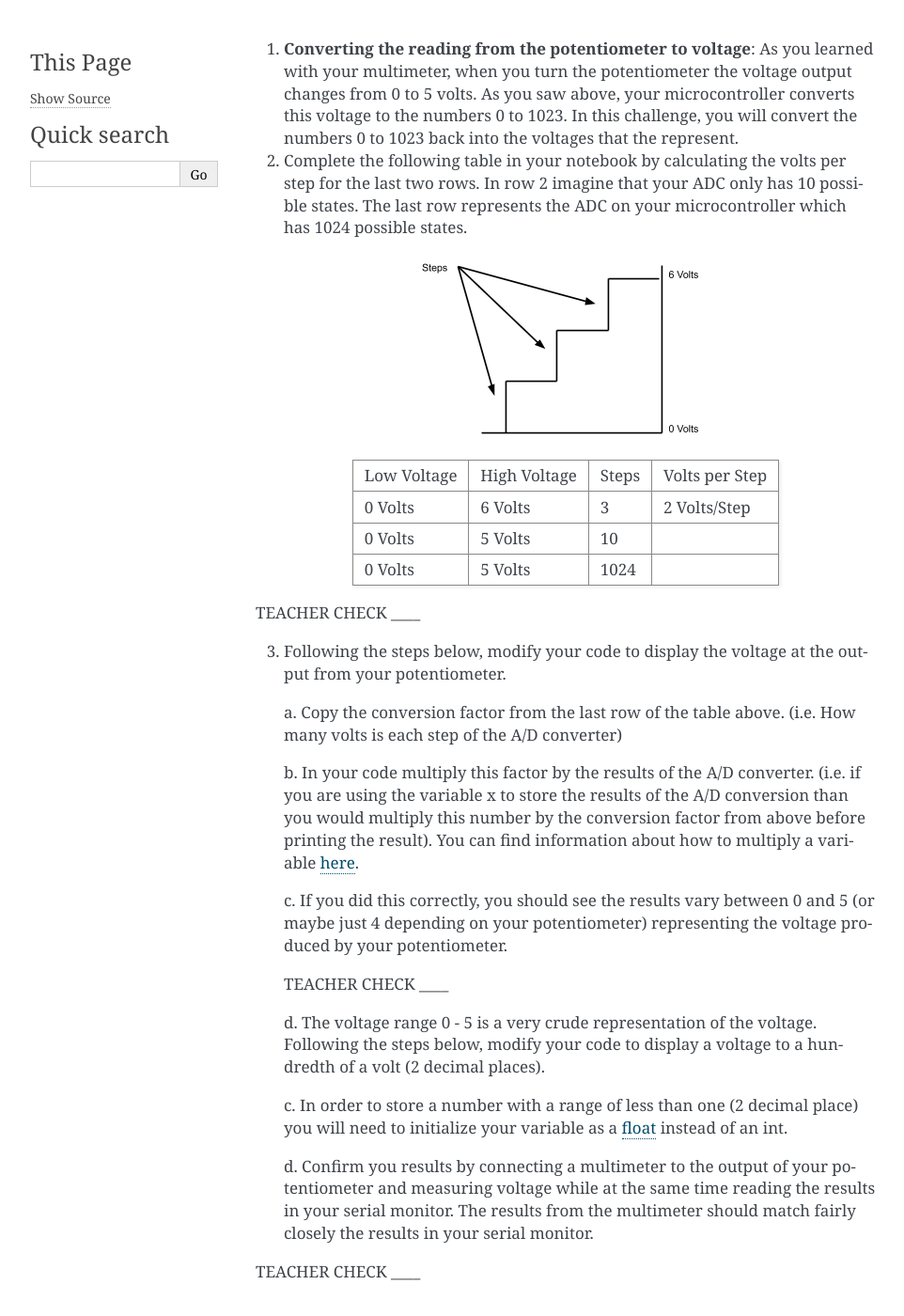
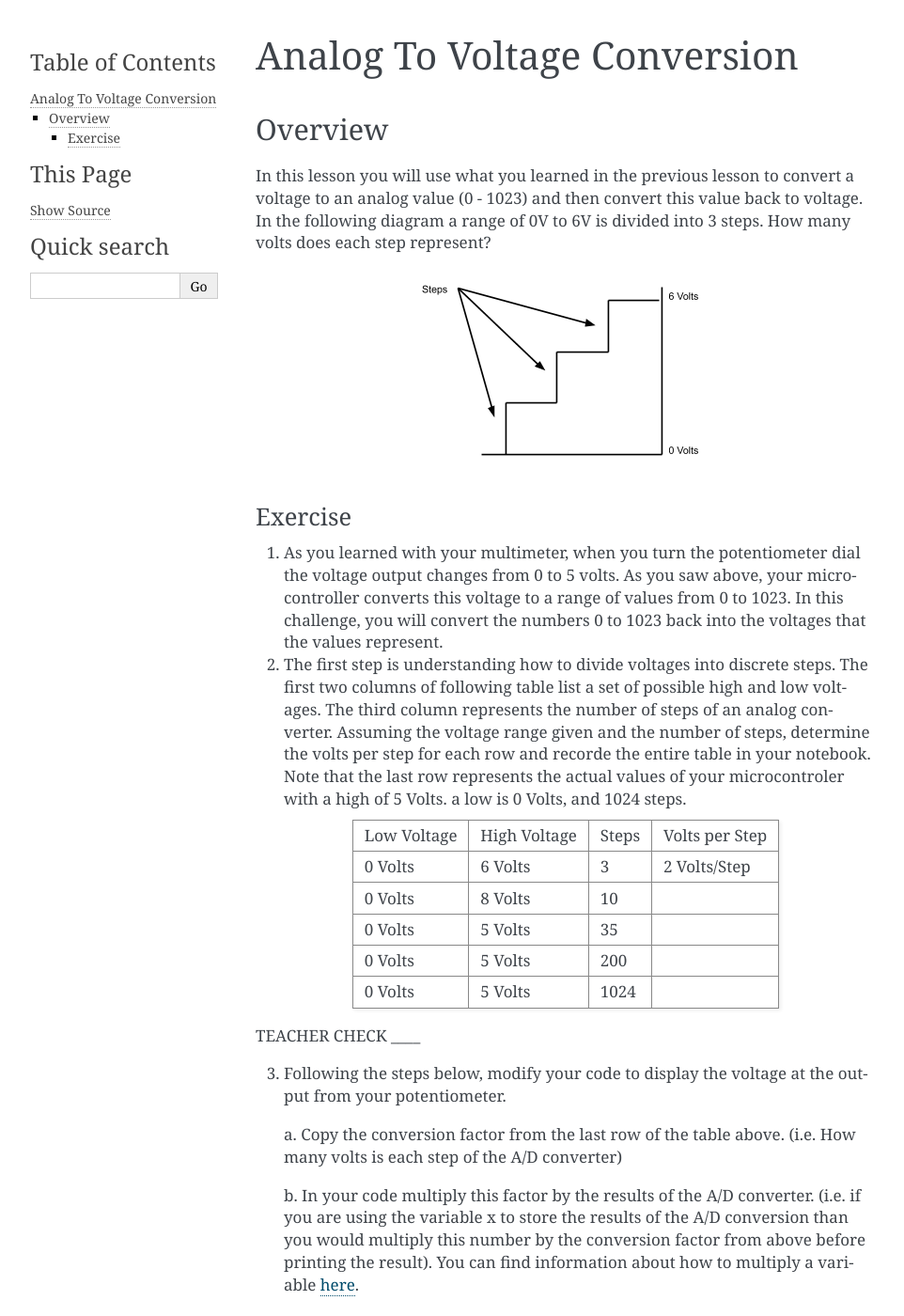
Before and after one commit to maxtkc/mvths-wiki, a Sphinx documentation site: the page built from docs/021a-analog-to-voltage.rst, in a window 1280 px wide and 1400 px high. Shown: the whole window at 94% size, without its empty margins (148-1110 px from the left). Built offline with Sphinx 7.4.7, drawn with Linux system fonts in a browser that asks for light colours.

Commit message:
Update 021a-analog-to-voltage.rst

```diff
--- a/docs/021a-analog-to-voltage.rst
+++ b/docs/021a-analog-to-voltage.rst
@@ -1,20 +1,38 @@
-1. **Converting the reading from the potentiometer to voltage**: As you learned with your multimeter, when you turn the potentiometer
-   the voltage output changes from 0 to 5 volts. As you saw above, your microcontroller converts this voltage to the numbers 0 to
-   1023. In this challenge, you will convert the numbers 0 to 1023 back into the voltages that the represent.
+Analog To Voltage Conversion
+============================
 
-2. Complete the following table in your notebook by calculating the volts per step for the
-   last two rows. In row 2 imagine that your ADC only has 10 possible states. The last row represents the
-   ADC on your microcontroller which has 1024 possible states.
+Overview
+--------
+In this lesson you will use what you learned in the previous lesson to convert a voltage to an analog value (0 - 1023) and then convert this value
+back to voltage. In the following diagram a range of 0V to 6V is divided into 3 steps. How many volts does each step represent?
+
 
 .. figure:: images/image17.png
    :alt:
+
+Exercise
+~~~~~~~~
+
+1. As you learned with your multimeter, when you turn the potentiometer dial
+   the voltage output changes from 0 to 5 volts. As you saw above, your microcontroller converts this voltage to a range of values from 0 to
+   1023. In this challenge, you will convert the numbers 0 to 1023 back into the voltages that the values represent.
+
+2. The first step is understanding how to divide voltages into discrete steps. The first two columns of following table list a set of possible high and low
+   voltages. The third column represents the number of steps of an analog converter. Assuming the voltage range given and the number of steps, determine
+   the volts per step for each row and recorde the entire table in your notebook. Note that the last row represents the actual values of your
+   microcontroler with a high of 5 Volts. a low is 0 Volts, and 1024 steps.
+
 
 +---------------+----------------+---------+------------------+
 | Low Voltage   | High Voltage   | Steps   | Volts per Step   |
 +---------------+----------------+---------+------------------+
 | 0 Volts       | 6 Volts        | 3       | 2 Volts/Step     |
 +---------------+----------------+---------+------------------+
-| 0 Volts       | 5 Volts        | 10      |                  |
+| 0 Volts       | 8 Volts        | 10      |                  |
++---------------+----------------+---------+------------------+
+| 0 Volts       | 5 Volts        | 35      |                  |
++---------------+----------------+---------+------------------+
+| 0 Volts       | 5 Volts        | 200     |                  |
 +---------------+----------------+---------+------------------+
 | 0 Volts       | 5 Volts        | 1024    |                  |
 +---------------+----------------+---------+------------------+
```
